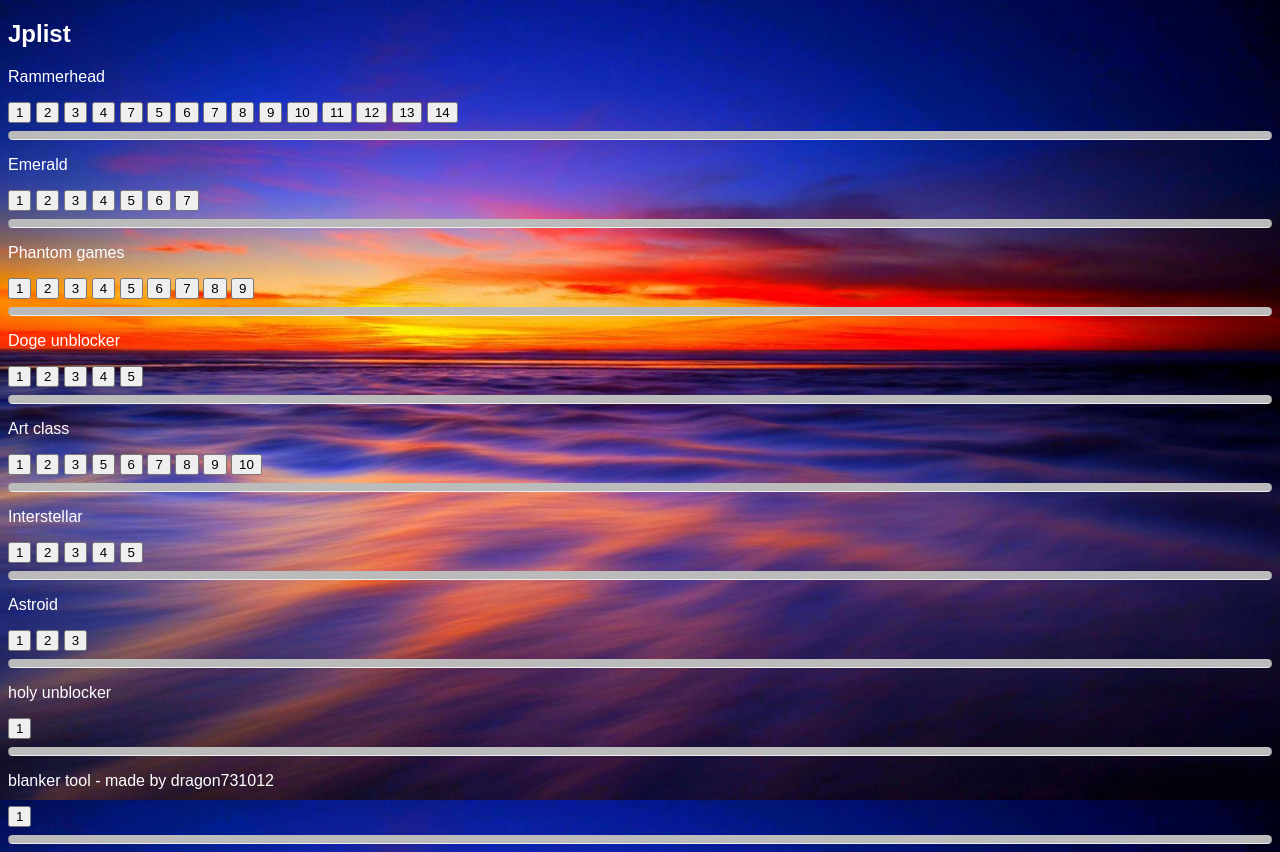
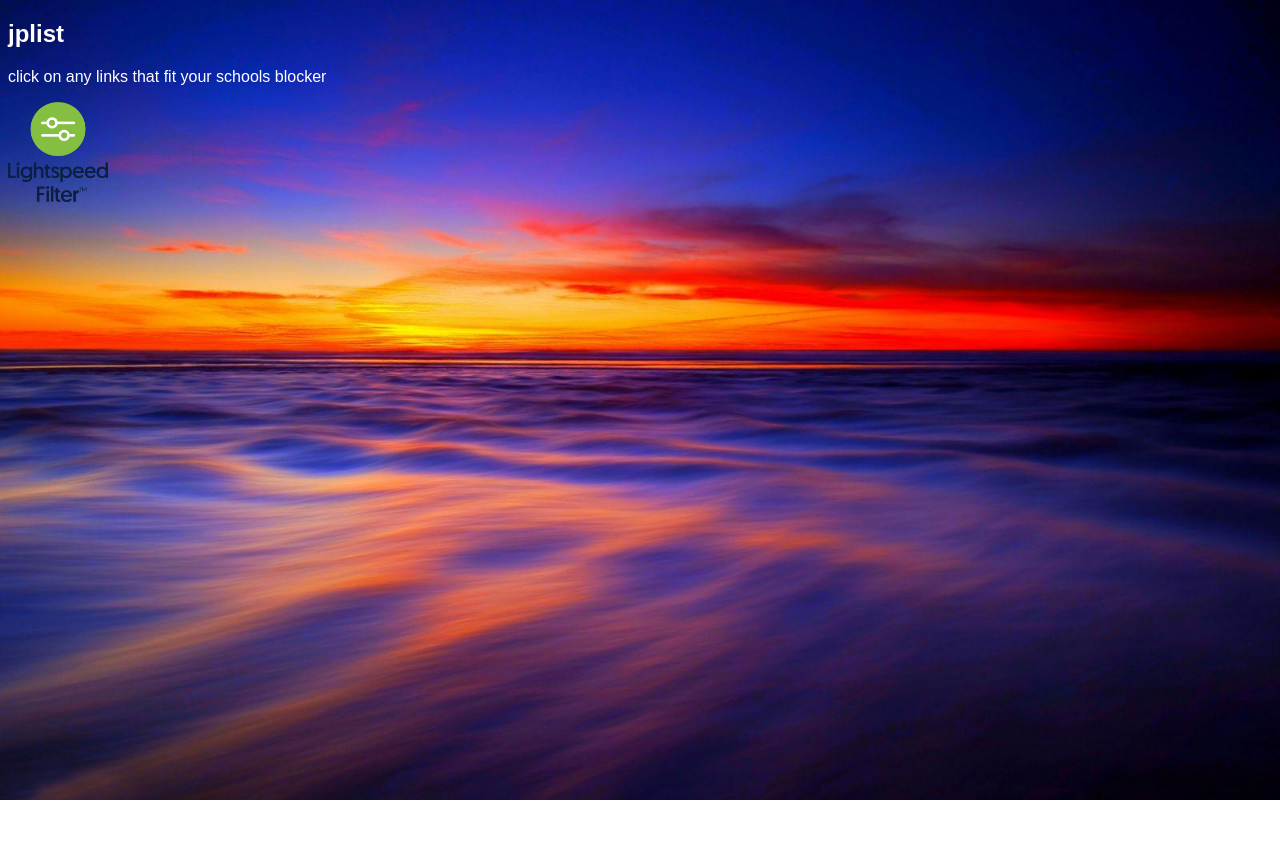
Before and after one commit to Jonnycat-storage/TheOfficalList, a plain HTML site: page index.html in a window 1280 px wide. After the commit the page ends 800 px from the top, so only its background shows below. Drawn offline with Linux system fonts and the light colour scheme.

Commit message:
added support for different blockerss
this helps support different blockers that might be in use

```diff
--- a/index.html
+++ b/index.html
@@ -1,3 +1,4 @@
+
 <!DOCTYPE html>
 <html>
 <head>
@@ -19,92 +20,13 @@ hr.rounded {
 </style>
 </head>
 <body>
-
-<h2 style="color:white;">Jplist</h2>
-
-<link rel="icon" type="image/x-icon" href="favicon.ico">
-
-<p style="color:white;">Rammerhead</p>
-<a href="https://derickisnothim.redpill.ml/" target="_blank"><button>1</button></a>
-<a href="https://schoolfourlife.redpill.ml/" target="_blank"><button>2</button></a>
-<a href="https://frogs-cool.zolik.com/" target="_blank"><button>3</button></a>
-<a href="https://united.qualitypoolsboulder.com/" target="_blank"><button>4</button></a>
-<a href="https://rammerhead-link-that-is-private-for-me-only.aigame.biz/" target="_blank"><button>7</button></a>
-<a href="https://ilovedogs.aasha.ru/" target="_blank"><button>5</button></a>
-<a href="https://owenforzonoiseeyou.entergod.com/" target="_blank"><button>6</button></a>
-<a href="https://rammerhead.urbigmumz.vilathea.ro/" target="_blank"><button>7</button></a>
-<a href="https://ilikepumpkins2.rude.li" target="_blank"><button>8</button></a>
-<a href="https://voyage.orgic.cc/" target="_blank"><button>9</button></a>
-<a href="https://illusion.reisezeiter.ch/" target="_blank"><button>10</button></a>
-<a href="https://misery.simplon-saeumer.ch/" target="_blank"><button>11</button></a>
-<a href="https://stretch.ibmg.ch/" target="_blank"><button>12</button></a>
-<a href="https://announcement.larryagro.cl/" target="_blank"><button>13</button></a>
-<a href="https://safari.make-it.ro/" target="_blank"><button>14</button></a>
-<hr class="rounded">
-
-<p style="color:white;">Emerald</p>
-<a href="https://history.centuriontel.com/" target="_blank"><button>1</button></a>
-<a href="https://auth.reves.cl/" target="_blank"><button>2</button></a>
-<a href="https://destination.routesmaps.com/" target="_blank"><button>3</button></a>
-<a href="https://restaurant.giftofappetite.com/" target="_blank"><button>4</button></a>
-<a href="https://edu.reves.cl/" target="_blank"><button>5</button></a>
-<a href="https://pluh.tantrum.org/" target="_blank"><button>6</button></a>
-<a href="https://planterbound.5thaurora.com" target="_blank"><button>7</button></a>
-<hr class="rounded">
-
-<p style="color:white;">Phantom games</p>
-<a href="https://pg2.netlify.app/" target="_blank"><button>1</button></a>
-<a href="https://collin-eats.hotglue.click/" target="_blank"><button>2</button></a>
-<a href="https://collin-made-this-link-lol.tlochsta.dev/" target="_blank"><button>3</button></a>
-<a href="https://jerebearishot.cookiedoughexploit.xyz/" target="_blank"><button>4</button></a>
-<a href="https://a.im-a.pro/" target="_blank"><button>5</button></a>
-<a href="https://b.im-a.pro/" target="_blank"><button>6</button></a>
-<a href="https://c.im-a.pro/" target="_blank"><button>7</button></a>
-<a href="https://ignorelist.com.centuriontel.com" target="_blank"><button>8</button></a>
-<a href="https://classroom.centuriontel.com" target="_blank"><button>9</button></a>
-<hr class="rounded">
-
-<p style="color:white;">Doge unblocker</p>
-<a href="https://travel.skytourtw.com" target="_blank"><button>1</button></a>
-<a href="https://geoquiz.mji.ro/" target="_blank"><button>2</button></a>
-<a href="https://photography.lystrup.org/" target="_blank"><button>3</button></a>
-<a href="https://district.clarksvilletix.com/" target="_blank"><button>4</button></a>
-<a href="https://students.amorins.org/" target="_blank"><button>5</button></a>
-<hr class="rounded">
-
-<p style="color:white;">Art class</p>
-<a href="https://v4-artclass.vercel.app/" target="_blank"><button>1</button></a>
-<a href="https://v4-git-main-artclass.vercel.app/" target="_blank"><button>2</button></a>
-<a href="https://v4-snowy.vercel.app/" target="_blank"><button>3</button></a>
-<a href="https://v64ylq-3000.csb.app/" target="_blank"><button>5</button></a>
-<a href="https://sv7r4p-3000.csb.app/" target="_blank"><button>6</button></a>
-<a href="https://6r3sjp-3000.csb.app/" target="_blank"><button>7</button></a>
-<a href="https://ch5zf3-3000.csb.app/" target="_blank"><button>8</button></a>
-<a href="https://zcvtj4-3000.csb.app/" target="_blank"><button>9</button></a>
-<a href="https://76ztmt-3000.csb.app/" target="_blank"><button>10</button></a>
-<hr class="rounded">
-
-<p style="color:white;">Interstellar</p>
-<a href="https://qnwkmv-8080.csb.app/" target="_blank"><button>1</button></a>
-<a href="https://t8ssfx-8080.csb.app/" target="_blank"><button>2</button></a>
-<a href="https://6cjx3g-8080.csb.app/" target="_blank"><button>3</button></a>
-<a href="https://23z2qn-8080.csb.app/" target="_blank"><button>4</button></a>
-<a href="https://3mzl5l-8080.csb.app/" target="_blank"><button>5</button></a>
-<hr class="rounded">
-
-<p style="color:white;">Astroid</p>
-<a href="https://mathsclass.youramys.com/" target="_blank"><button>1</button></a>
-<a href="https://maths.timekeeper.ro/" target="_blank"><button>2</button></a>
-<a href="https://compscirules.sen.org.nz/" target="_blank"><button>3</button></a>
-<hr class="rounded">
-
-<p style="color:white;">holy unblocker</p>
-<a href="https://colpsk12.org/" target="_blank"><button>1</button></a>
-<hr class="rounded">
-
-<p style="color:white;">blanker tool - made by dragon731012</p>
-<a href="./blanker.html" target="_blank"><button>1</button></a>
-<hr class="rounded">
-
+  <h2 style="color:white;">jplist</h2>
+  <p  style="color:white;">click on any links that fit your schools blocker</p>
+  <link rel="icon" type="image/x-icon" href="favicon.ico">
+  <p>
+    <a href="./lightspeed.html">
+        <img border="0" alt="W3Schools" src="./logos/lightspeed.png" width="100" height="100">
+    </a>
+  </p>
 </body>
 </html>
```
Also changed, not shown: lightspeed.html (added, +105 -0 lines), logos/lightspeed.png (added).
